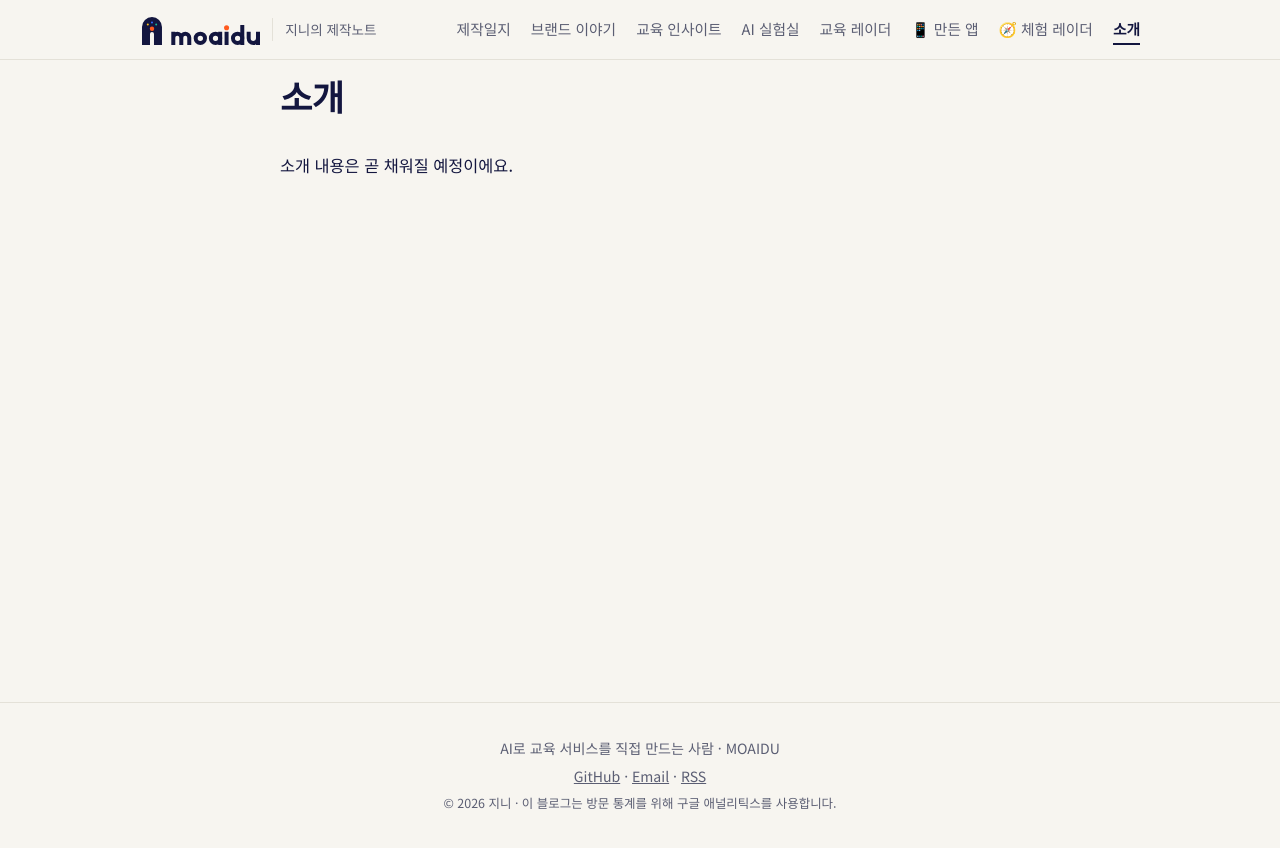
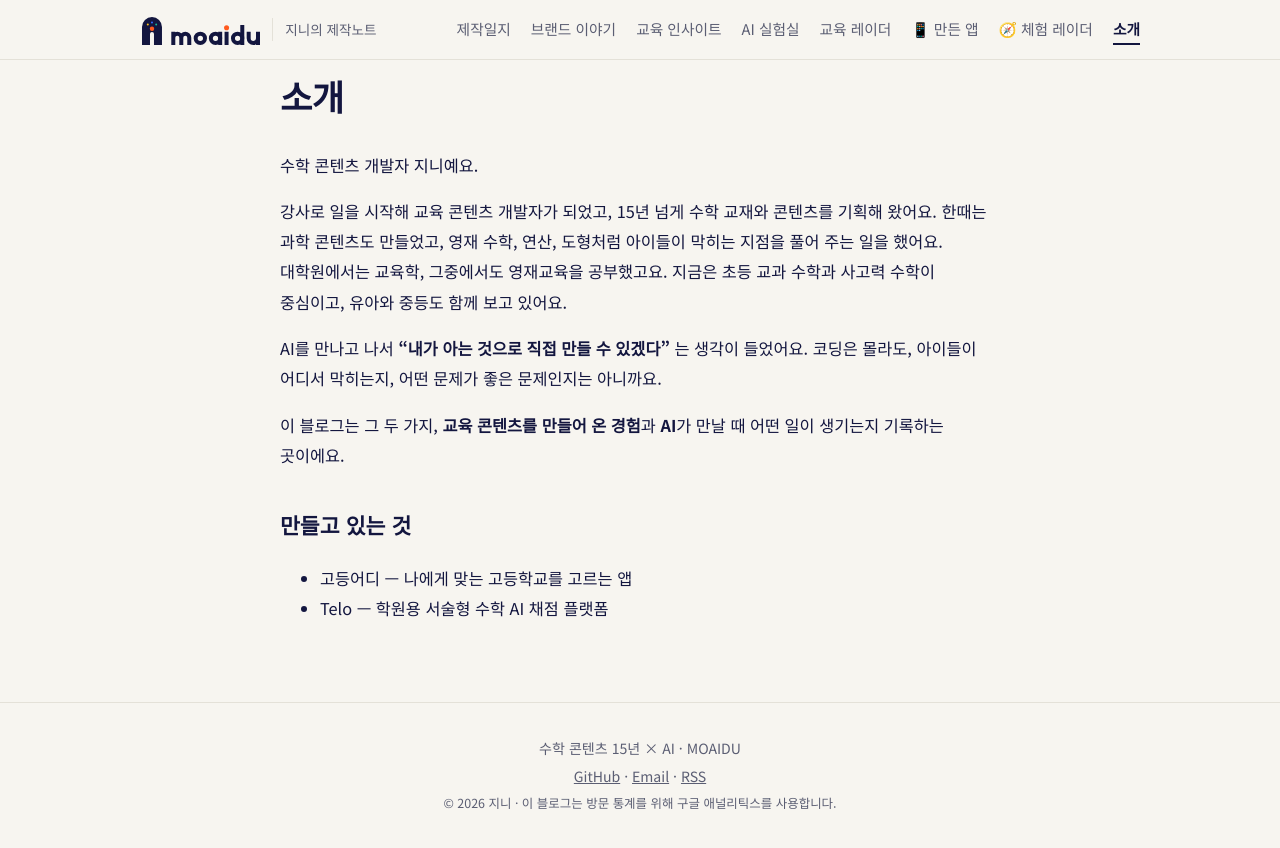
Before and after one commit to moaidu/moaidu.github.io, a Jekyll site: the page built from about.md, in a window 1280 px wide. Shown: the top 848 px of the page. Built offline with Jekyll 4.4.1, drawn with Linux system fonts in a browser that asks for light colours.

Commit message:
Reposition home and fill about page: math content developer x AI
Co-Authored-By: Claude Sonnet 5.5 <noreply@anthropic.com>
Claude-Session: https://claude.ai/code/session_01BvWmRqXXsGbrbDjHtCkGG1

```diff
--- a/_config.yml
+++ b/_config.yml
@@ -1,6 +1,6 @@
 title: 지니의 제작노트
-tagline: AI로 교육 서비스를 직접 만드는 사람
-description: 개발 초보에서 시작해, 앱과 브랜드를 하나씩 만들어가는 과정을 기록합니다. 모아이듀(MOAIDU)는 AI와 함께 만든 나만의 브랜드입니다.
+tagline: 수학 콘텐츠 15년 × AI
+description: 아이들이 막히는 곳을 아는 사람이 AI로 만듭니다.
 lang: ko-KR
 author: 지니
 
--- a/about.md
+++ b/about.md
@@ -3,4 +3,19 @@ layout: page
 title: 소개
 permalink: /about/
 ---
-소개 내용은 곧 채워질 예정이에요.
+수학 콘텐츠 개발자 지니예요.
+
+강사로 일을 시작해 교육 콘텐츠 개발자가 되었고, 15년 넘게 수학 교재와 콘텐츠를 기획해 왔어요.
+한때는 과학 콘텐츠도 만들었고, 영재 수학, 연산, 도형처럼 아이들이 막히는 지점을 풀어 주는 일을 했어요.
+대학원에서는 교육학, 그중에서도 영재교육을 공부했고요.
+지금은 초등 교과 수학과 사고력 수학이 중심이고, 유아와 중등도 함께 보고 있어요.
+
+AI를 만나고 나서 **"내가 아는 것으로 직접 만들 수 있겠다"** 는 생각이 들었어요.
+코딩은 몰라도, 아이들이 어디서 막히는지, 어떤 문제가 좋은 문제인지는 아니까요.
+
+이 블로그는 그 두 가지, **교육 콘텐츠를 만들어 온 경험**과 **AI**가 만날 때 어떤 일이 생기는지 기록하는 곳이에요.
+
+## 만들고 있는 것
+
+- [고등어디]({{ '/apps/#godeungeodi' | relative_url }}) — 나에게 맞는 고등학교를 고르는 앱
+- Telo — 학원용 서술형 수학 AI 채점 플랫폼
```
